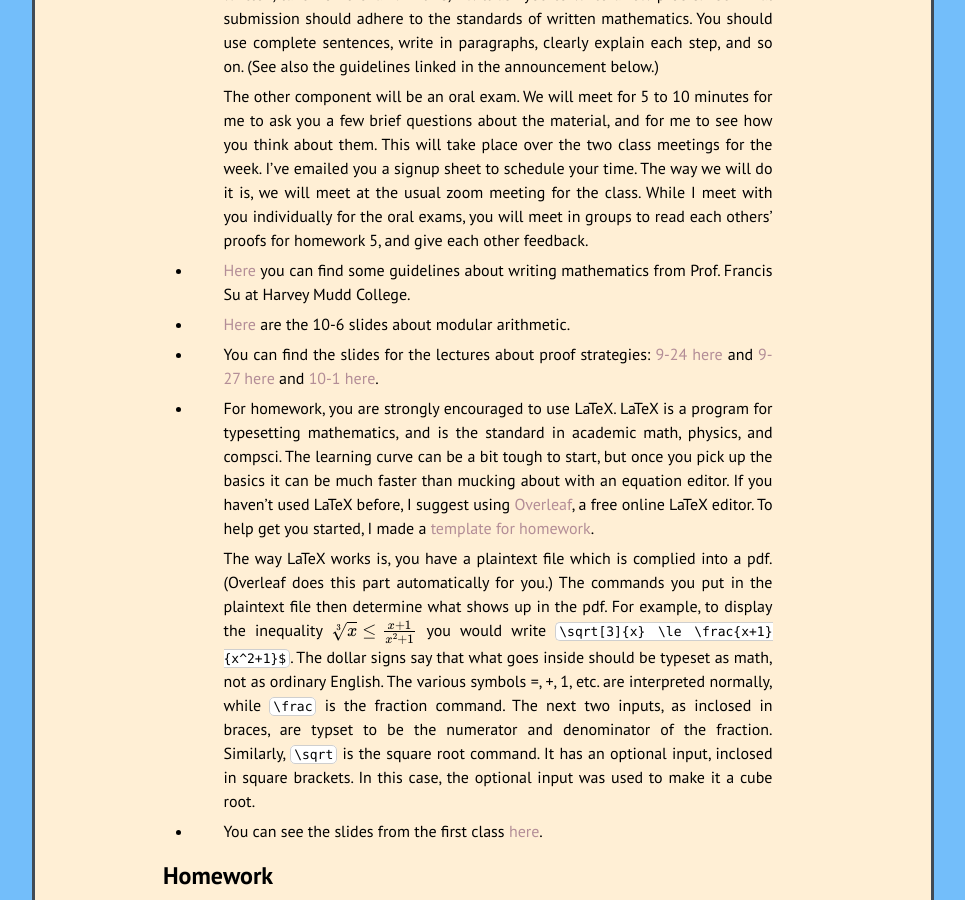
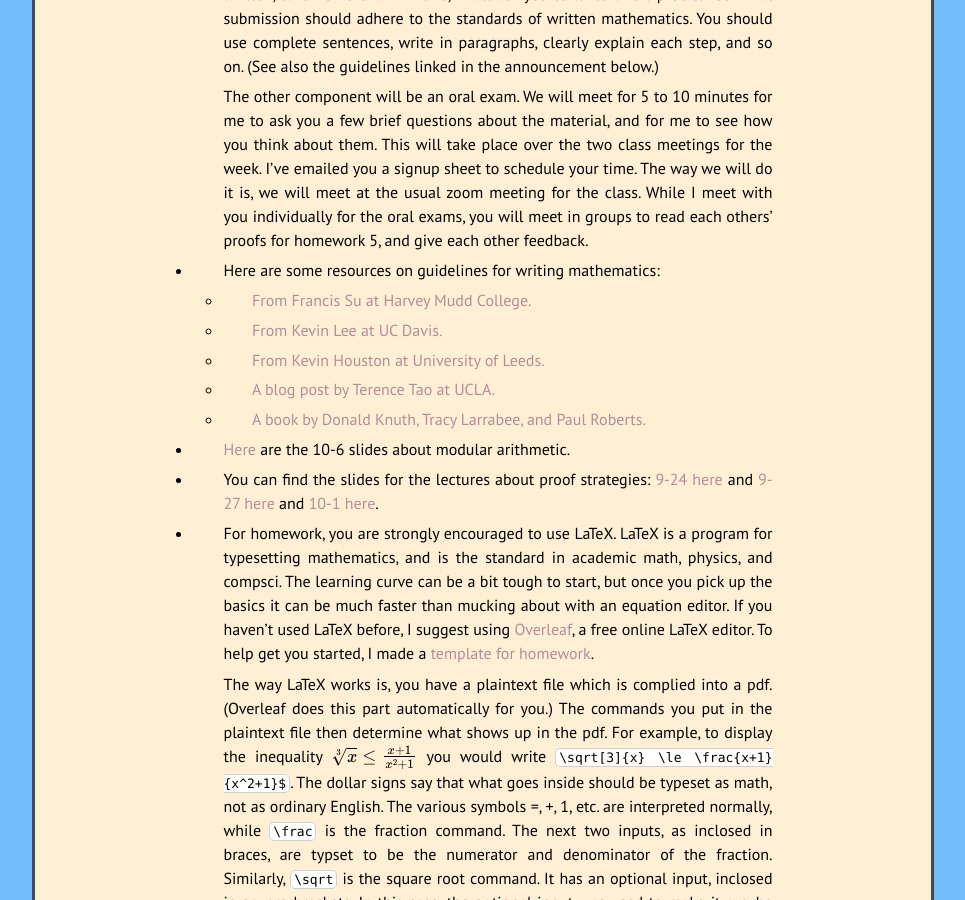
Before and after one commit to kamerynjw/kamerynjw.github.io, a Jekyll site: the page built from teaching/2020/math321.md, in a window 1280 px wide and 900 px high, scrolled down 1411 px. Shown: the whole window, without its empty margins (157-1122 px from the left). Built offline with Jekyll 4.4.1, drawn with Linux system fonts in a browser that asks for light colours; nearby versions of some CDN libraries; formulas are drawn with MathJax 3.

Commit message:
writing resources for 321

```diff
--- a/teaching/2020/math321.md
+++ b/teaching/2020/math321.md
@@ -72,7 +72,17 @@
 
     The other component will be an oral exam. We will meet for 5 to 10 minutes for me to ask you a few brief questions about the material, and for me to see how you think about them. This will take place over the two class meetings for the week. I've emailed you a signup sheet to schedule your time. The way we will do it is, we will meet at the usual zoom meeting for the class. While I meet with you individually for the oral exams, you will meet in groups to read each others' proofs for homework 5, and give each other feedback.
 
-* [Here](https://math.hmc.edu/su/writing-math-well/) you can find some guidelines about writing mathematics from Prof. Francis Su at Harvey Mudd College.
+* Here are some resources on guidelines for writing mathematics:
+
+    * [From Francis Su at Harvey Mudd College.](https://math.hmc.edu/su/writing-math-well/)
+
+    * [From Kevin Lee at UC Davis.](https://web.cs.ucdavis.edu/~amenta/w10/writingman.pdf)
+
+    * [From Kevin Houston at University of Leeds.](https://www1.maths.leeds.ac.uk/~khouston/pdf/htwm.pdf)
+
+    * [A blog post by Terence Tao at UCLA.](https://terrytao.wordpress.com/advice-on-writing-papers/)
+
+    * [A book by Donald Knuth, Tracy Larrabee, and Paul Roberts.](https://jmlr.csail.mit.edu/reviewing-papers/knuth_mathematical_writing.pdf)
 
 * [Here]({{ page.url }}mod-arith.pdf) are the 10-6 slides about modular arithmetic.
 
```
